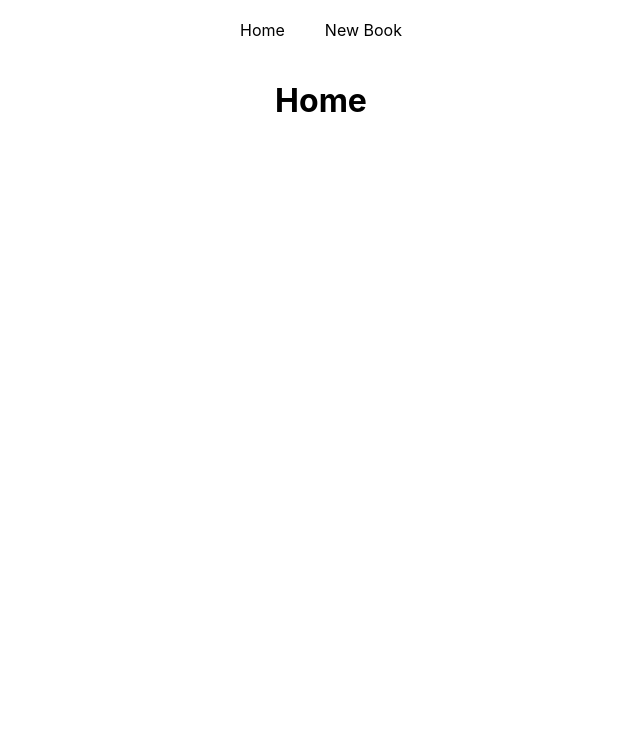
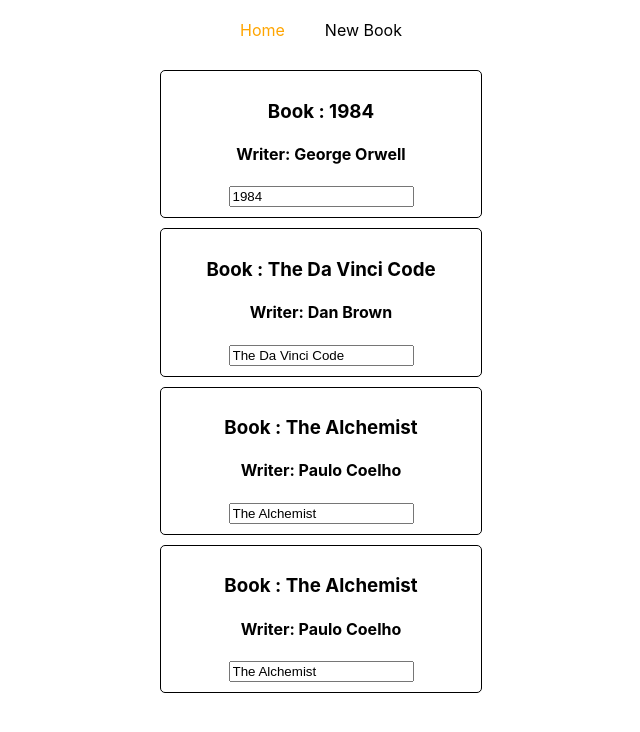
Before and after one commit to Nazmul-Karim-Tanvir/React-for-Frontend-Development-with-Redux, a React (Create React App) app in the folder my react apps/hello-world/: page / in a window 1280 px wide. Shown: the top 732 px of the page, without its empty margins (319-959 px from the left). Built offline with nearby package versions, Linux system fonts and the light colour scheme.

Commit message:
Rendering Components with Routes

```diff
--- a/my react apps/hello-world/src/App.css
+++ b/my react apps/hello-world/src/App.css
@@ -15,3 +15,7 @@
   text-decoration: none;
   color: black;
 }
+
+.nav-bar a:hover, a.active{
+  color: orange;
+}
--- a/my react apps/hello-world/src/components/Main.js
+++ b/my react apps/hello-world/src/components/Main.js
@@ -2,7 +2,7 @@ import React, { Component } from "react";
 import booklist from "../assets/books";
 import BookList from "./lists/BookList";
 import NewBook from "./represent/NewBook";
-import { Routes,Route } from "react-router-dom";
+import { Routes, Route, NavLink } from "react-router-dom";
 
 class Main extends Component {
   constructor(props) {
@@ -45,8 +45,8 @@ class Main extends Component {
 
 
     const books = <BookList
-    books={this.state.books} deleteBookState={this.deleteBookState}
-    changeWithInputState={this.changeWithInputState} />
+      books={this.state.books} deleteBookState={this.deleteBookState}
+      changeWithInputState={this.changeWithInputState} />
 
 
     return (
@@ -54,16 +54,16 @@ class Main extends Component {
         <div className="nav-bar">
           <ul>
             <li>
-              <a href="/">Home</a>
+              <NavLink to="/">Home</NavLink>
             </li>
             <li>
-              <a href="/new-book">New Book</a>
+              <NavLink to="/new-book">New Book</NavLink>
             </li>
           </ul>
         </div>
         <Routes>
-          <Route path="/" element={<h1>Home</h1>}></Route>
-          <Route path="/new-book" element={<h1>New Book</h1>}></Route>
+          <Route path="/" element={books}></Route>
+          <Route path="/new-book" element={<NewBook/>}></Route>
         </Routes>
       </div>
     );
```
